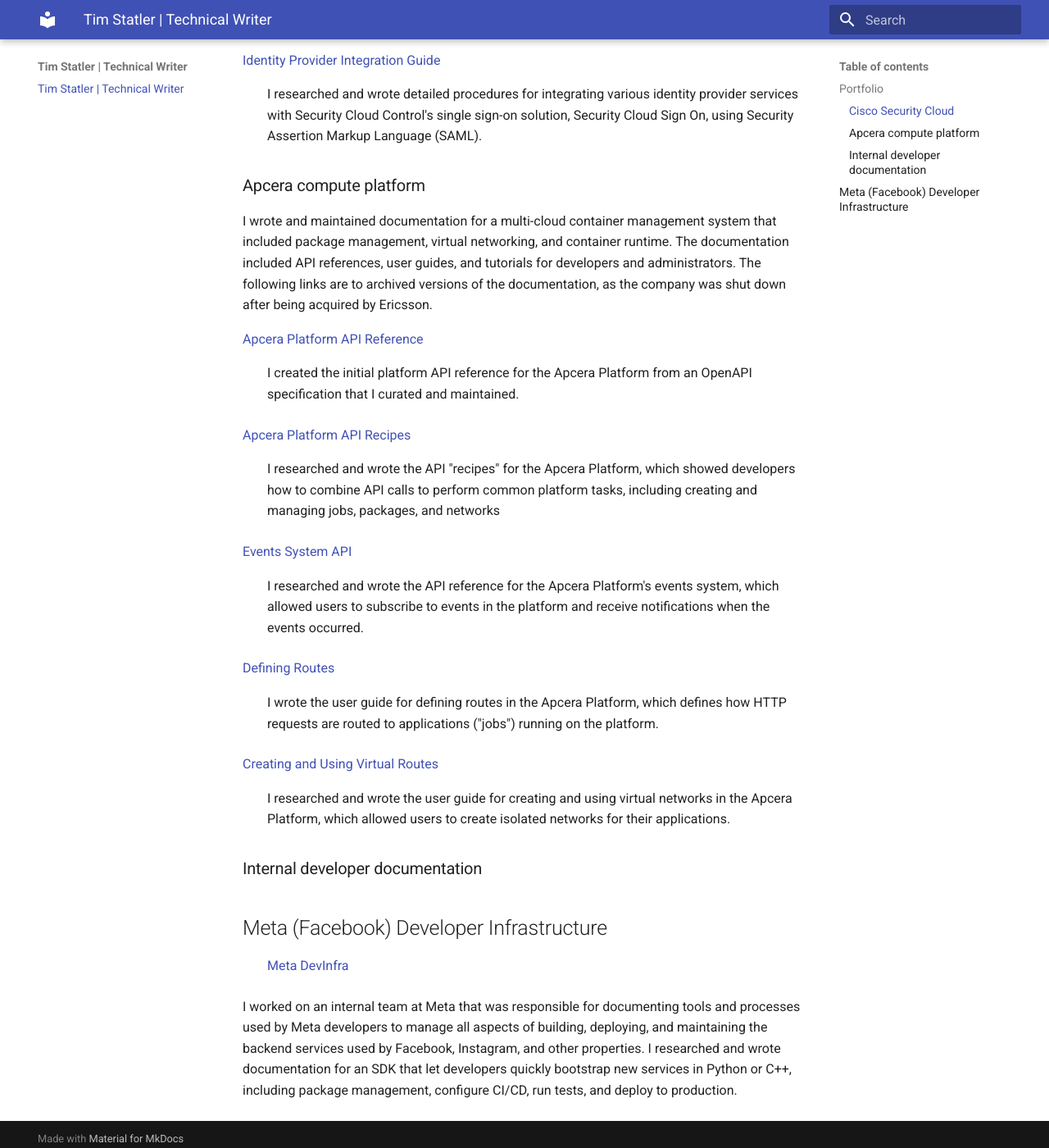
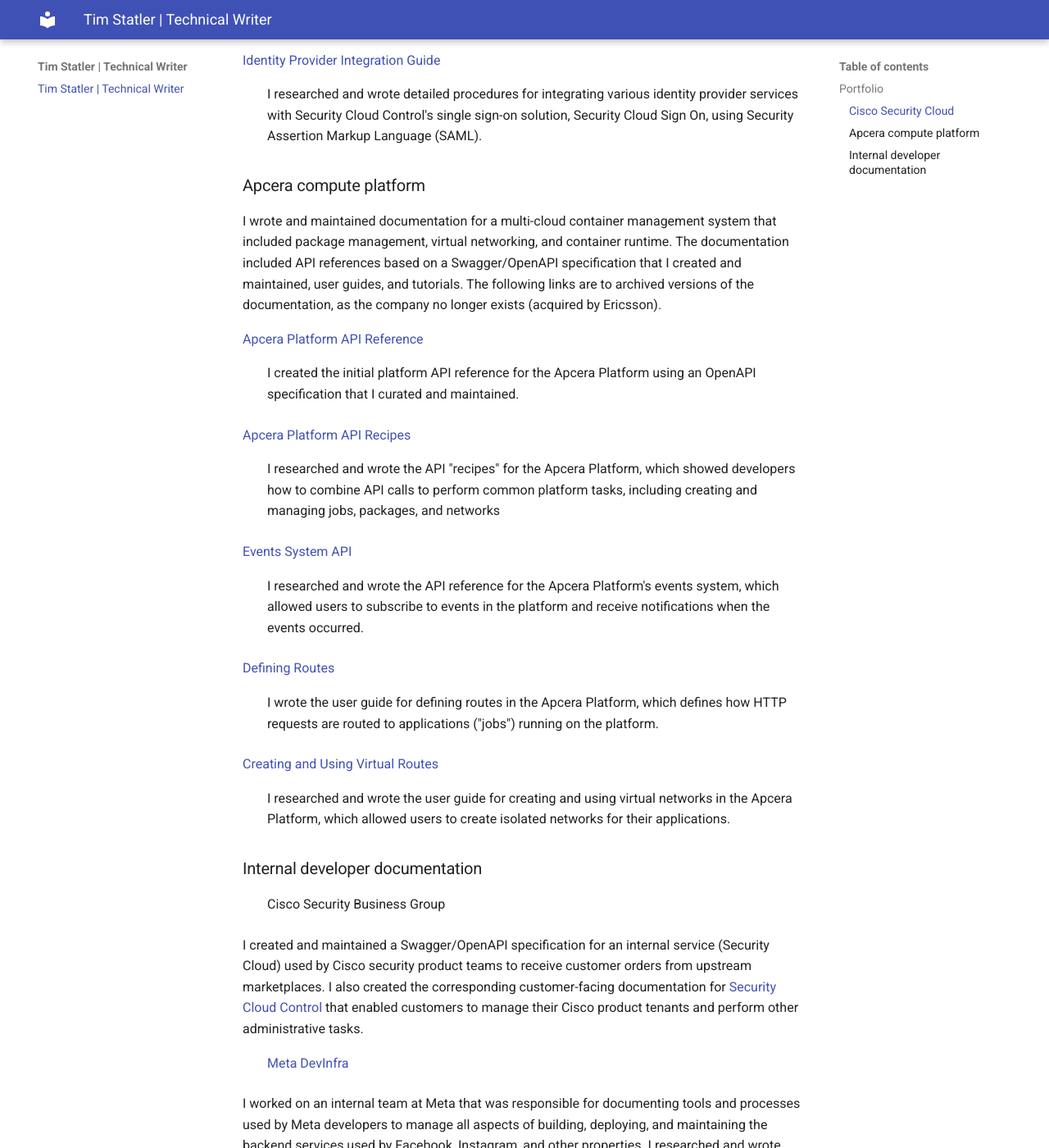
Before and after one commit to tstatler/portfolio, an MkDocs documentation site: the page built from docs/index.md, in a window 1280 px wide and 1400 px high, scrolled down 728 px. Shown: the whole window at 82% size. Built offline with MkDocs 1.6.1 and Material for MkDocs 9.7.7, drawn with Linux system fonts in a browser that asks for light colours.

Commit message:
Fixed link. Removed search.

```diff
--- a/docs/index.md
+++ b/docs/index.md
@@ -3,7 +3,6 @@
 ---
 
 I'm Tim Statler, a technical writer with experience in software documentation, API documentation, and user guides. I've written documentation for web applications, REST APIs, and SDKs. I've also written user guides for software products and administrator guides for web applications.
-
 
 ## Portfolio
 
@@ -13,7 +12,7 @@
 
 I was the sole technical writer for the Cisco Security Cloud platform, which provided a unified customer experience across all Cisco cybersecurity products. This included public documentation (linked below) and internal documentation for a corresponding service and API used by Cisco product teams to obtain product subscription changes from upstream marketplaces.
 
-[Security Cloud Control User Guide](https://www.cisco.com/c/en/us/td/docs/security/security_cloud/security_cloud_control/user_guide/b_security_cloud_control_user_guide.html){target=_blank}
+[Security Cloud Control User Guide](https://www.cisco.com/c/en/us/td/docs/security/cloud_control/sso-secure-cloud-control-app/security-cloud-control-overview.html){target=_blank}
 
 :   I wrote the user guide for Cisco Security Cloud Control, a web application where Cisco customers manage their product subscriptions, activate new product instances, and manage enterprises and users.
 
@@ -23,11 +22,11 @@
 
 ### Apcera compute platform
 
-I wrote and maintained documentation for a multi-cloud container management system that included package management, virtual networking, and container runtime. The documentation included API references, user guides, and tutorials for developers and administrators. The following links are to archived versions of the documentation, as the company was shut down after being acquired by Ericsson.
+I wrote and maintained documentation for a multi-cloud container management system that included package management, virtual networking, and container runtime. The documentation included API references based on a Swagger/OpenAPI specification that I created and maintained, user guides, and tutorials. The following links are to archived versions of the documentation, as the company no longer exists (acquired by Ericsson).
 
 [Apcera Platform API Reference](https://web.archive.org/web/20161007015409/http://docs.apcera.com/api/apcera-api-endpoints/){target=_blank}
 
-:   I created the initial platform API reference for the Apcera Platform from an OpenAPI specification that I curated and maintained.
+:   I created the initial platform API reference for the Apcera Platform using an OpenAPI specification that I curated and maintained.
 
 [Apcera Platform API Recipes](https://web.archive.org/web/20160905180915/http://docs.apcera.com/api/api-tasks/){target=_blank}
 
@@ -47,7 +46,9 @@
 
 ### Internal developer documentation
 
-## Meta (Facebook) Developer Infrastructure
+: Cisco Security Business Group
+
+I created and maintained a Swagger/OpenAPI specification for an internal service (Security Cloud) used by Cisco security product teams to receive customer orders from upstream marketplaces. I also created the corresponding customer-facing documentation for [Security Cloud Control](https://www.cisco.com/c/en/us/td/docs/security/cloud_control/sso-secure-cloud-control-app/security-cloud-control-overview.html){target=_blank} that enabled customers to manage their Cisco product tenants and perform other administrative tasks.
 
 : [Meta DevInfra](https://engineering.fb.com/category/developer-tools/){target=_blank}
 
--- a/mkdocs.yml
+++ b/mkdocs.yml
@@ -8,3 +8,4 @@
   - pymdownx.emoji:
       emoji_index: !!python/name:material.extensions.emoji.twemoji
       emoji_generator: !!python/name:material.extensions.emoji.to_svg
+plugins: []
```
